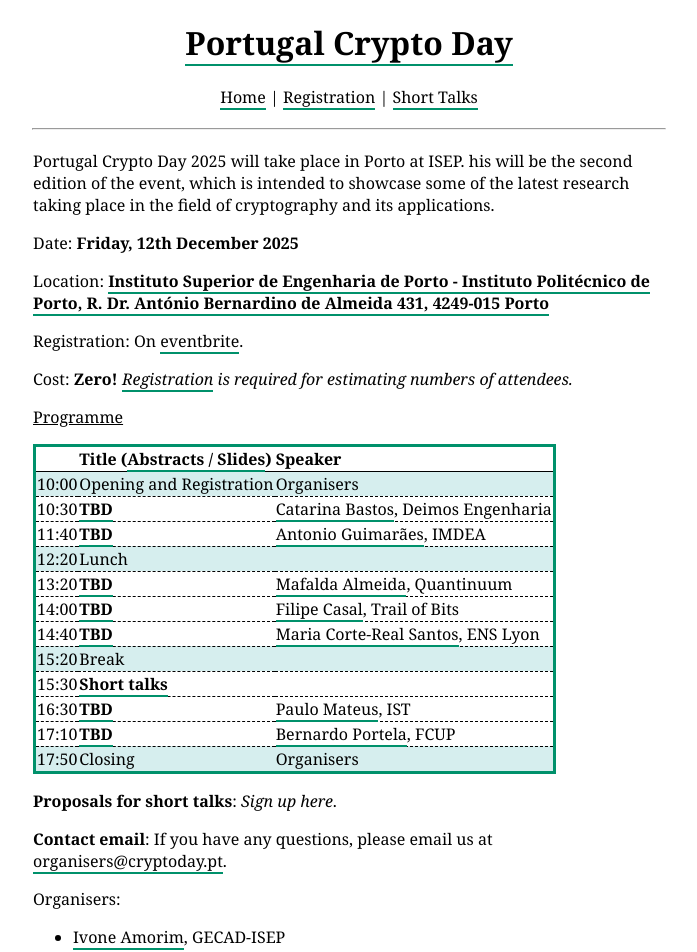
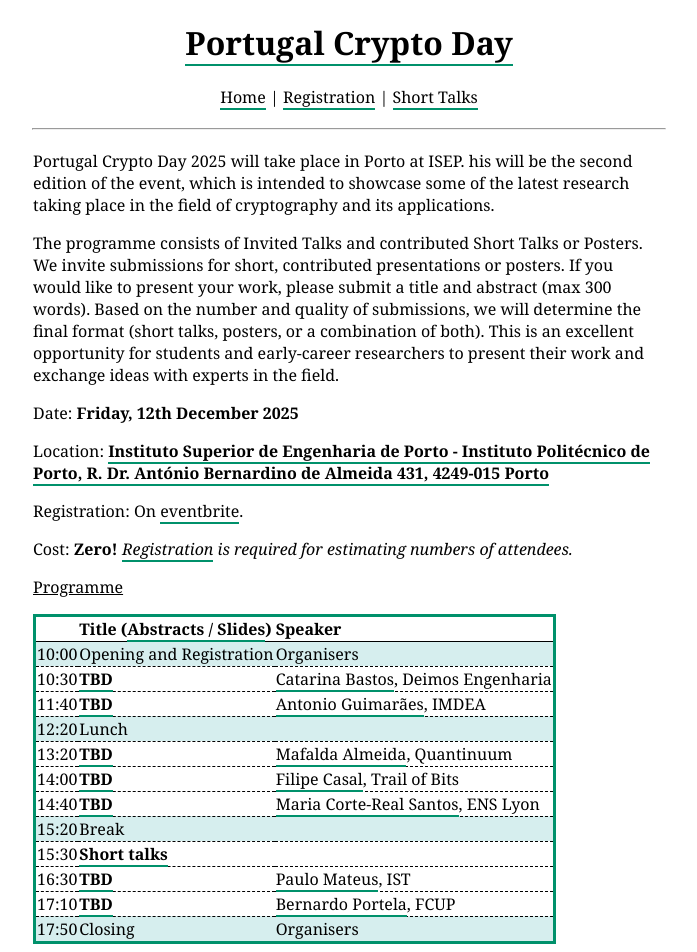
Before and after one commit to cryptoday-pt/cryptoday-pt.github.io, a Jekyll site: the page built from index.html, in a window 1280 px wide. Shown: the top 952 px of the page, without its empty margins (291-988 px from the left). Built offline with Jekyll 4.4.1, drawn with Linux system fonts in a browser that asks for light colours; the list of posts is cut into pages by our own code.

Commit message:
Update index.html

```diff
--- a/index.html
+++ b/index.html
@@ -3,6 +3,10 @@ layout: default
 ---
 
 Portugal Crypto Day 2025 will take place in Porto at ISEP. his will be the second edition of the event, which is intended to showcase some of the latest research taking place in the field of cryptography and its applications.
+<p>
+    The programme consists of Invited Talks and contributed Short Talks or Posters. We invite submissions for short, contributed presentations or posters. If you would like to present your work, please submit a title and abstract (max 300 words). Based on the number and quality of submissions, we will determine the final format (short talks, posters, or a combination of both).
+This is an excellent opportunity for students and early-career researchers to present their work and exchange ideas with experts in the field.
+</p>
 <p>
     Date: <b>Friday, 12th December 2025</b>
 </p>
```
